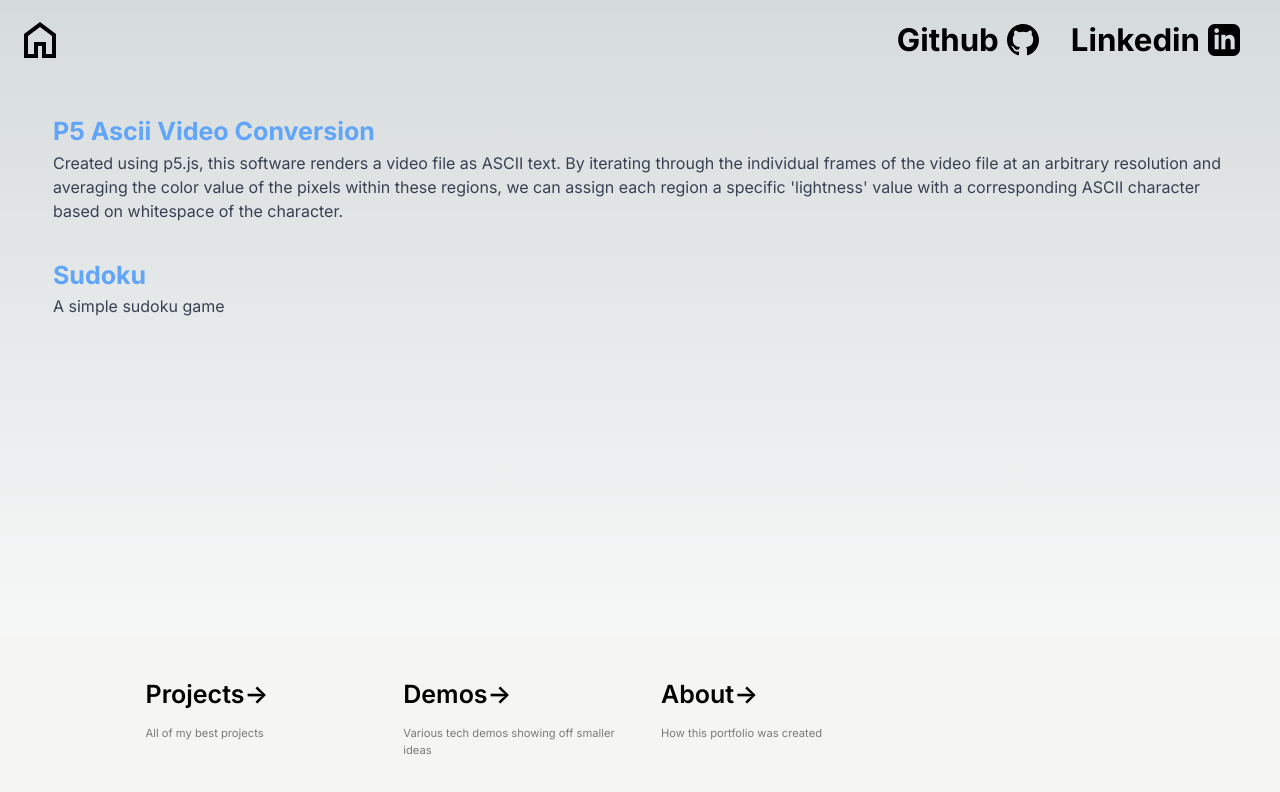
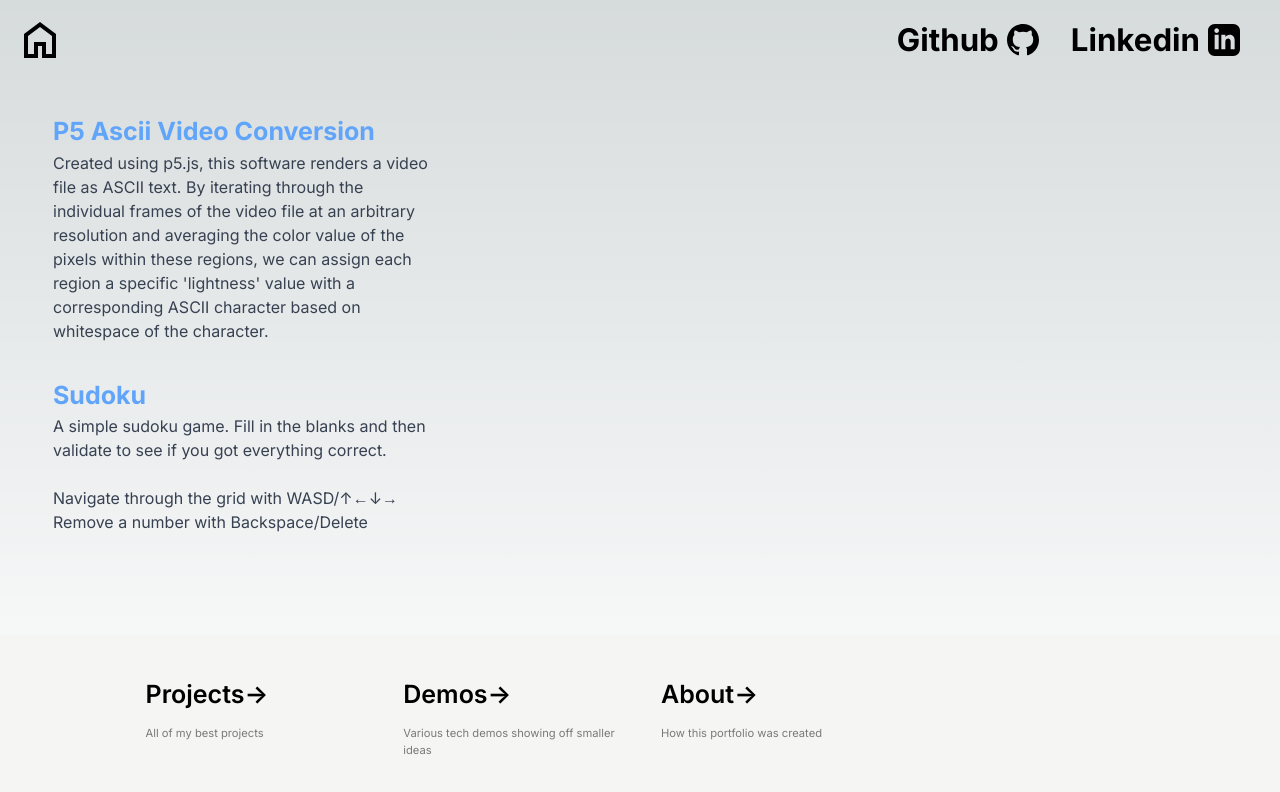
Before and after one commit to sollambert/next-portfolio, a Next.js app: page /demos in a window 1280 px wide. Shown: the top 792 px of the page. Built offline with nearby package versions, Linux system fonts and the light colour scheme; what tailwindcss-animation-delay would draw is missing.

Commit message:
text formatting, description change for sudoku

```diff
--- a/app/about/page.tsx
+++ b/app/about/page.tsx
@@ -1,6 +1,6 @@
 export default function AboutPage() {
     return (
-        <div className="m-12">
+        <div className="m-12 lg:w-1/2 xl:w-1/3">
             <h1 className="text-2xl text-blue-400 font-bold">
                 About
             </h1>
--- a/app/demos/page.tsx
+++ b/app/demos/page.tsx
@@ -30,7 +30,7 @@ export default async function DemosPage() {
     const data: Array<Project> = await getData();
     console.log(typeof data)
     return (
-        <div className="border-white border-solid m-8 flex flex-col items-start justify-evenly text-blue-400 text-2xl font-bold">
+        <div className="lg:w-1/2 xl:w-1/3 border-white border-solid m-8 flex flex-col items-start justify-evenly text-blue-400 text-2xl font-bold">
             {data && data.map((project, index) => {
                 return (
                     <ProjectLink key={index} name={project.name} displayName={project.displayName} directory="demos">
--- a/app/projects/page.tsx
+++ b/app/projects/page.tsx
@@ -30,7 +30,7 @@ export default async function ProjectsPage() {
     const data: Array<Project> = await getData();
     console.log(typeof data)
     return (
-        <div className="border-white border-solid m-8 flex flex-col items-start justify-evenly text-blue-400 text-2xl font-bold">
+        <div className="border-white border-solid m-8 flex flex-col items-start justify-evenly text-blue-400 text-2xl font-bold lg:w-1/2 xl:w-1/3">
             {data && data.map((project, index) => {
                 return (
                     <ProjectLink key={index} name={project.name} displayName={project.displayName} directory="projects">
--- a/components/Demos/SudokuBoard.tsx
+++ b/components/Demos/SudokuBoard.tsx
@@ -21,7 +21,6 @@ export default function SudokuBoard(props: Props) {
     ]);
 
     let [message, setMessage] = useState("");
-    // let [prevTimeout, setPrevTimeout] = useState(new NodeJS.Timeout);
 
     useEffect(() => {
         setSudoku(props.sudoku);
@@ -41,7 +40,6 @@ export default function SudokuBoard(props: Props) {
     }
 
     const keyDownHandler = (x: number, y: number, key: string) => {
-        console.log(key);
         let element = undefined;
         if (key == "w" || key == "ArrowUp") {
             element = document.getElementById(`su-${x}-${y-1}`);
--- a/json/demos.json
+++ b/json/demos.json
@@ -7,6 +7,6 @@
     {
         "name": "sudoku",
         "displayName": "Sudoku",
-        "description": "A simple sudoku game"
+        "description": "A simple sudoku game. Fill in the blanks and then validate to see if you got everything correct.\n\nNavigate through the grid with WASD/↑←↓→\nRemove a number with Backspace/Delete"
     }
 ]
```
